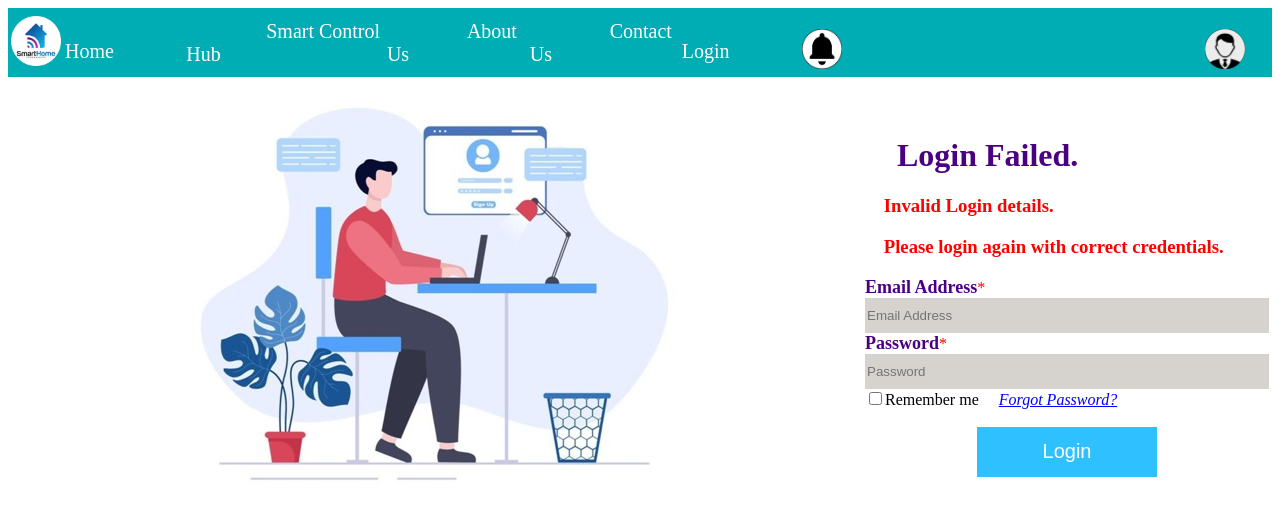
After one commit to AnzilPaul/ThesmartHome2, a Django app: template myapp1/templates/myapp1/Login2.html in a window 1280 px wide. The commit adds this page. Shown: the top 519 px of the page. Run offline with Django 4.2, Linux system fonts and the light colour scheme; the template is opened without the code that fills it, so the values that code supplies are empty.

Commit message:
Our Second Commit

```diff
--- a/firstproject/settings.py
+++ b/firstproject/settings.py
@@ -111,7 +111,7 @@ AUTH_PASSWORD_VALIDATORS = [
     },
     {
         'NAME': 'django.contrib.auth.password_validation.MinimumLengthValidator',
-        'OPTION': {'min_length': 8}
+        'OPTIONS': {'min_length': 8}
     },
     {
         'NAME': 'django.contrib.auth.password_validation.CommonPasswordValidator',
--- /dev/null
+++ b/myapp1/templates/myapp1/Login2.html
@@ -0,0 +1,80 @@
+{% load static %}
+<!doctype HTML>
+<html>
+    <head>
+        <title>Smart Home</title>
+         <link type="text/css" rel="stylesheet" href="{% static 'css/style1.css' %}" />
+        <style>
+            .cls1{
+                color:white;
+                font-size:20px;
+            }
+            .cls2{
+                font-size:18px;
+            }
+            .nounderline{
+                text-decoration: none;
+            }
+        </style>
+    </head>
+    <body>
+        <div style="background-color:#00adb5;">
+            <table>
+                <tr>
+                    <td><img src="{% static 'images/Smart home logo.png' %}" style="width:50px; height:50px;" /></td>
+                    <td>&emsp;&emsp;&emsp;&emsp;&emsp;<a href="#" class="cls1 nounderline">Home</a></td>
+                    <td>&emsp;&emsp;&emsp;&emsp;&emsp;<a href="#" class="cls1 nounderline">Smart Control Hub</a></td>
+                    <td>&emsp;&emsp;&emsp;&emsp;&emsp;<a href="#" class="cls1 nounderline">About Us</a></td>
+                    <td>&emsp;&emsp;&emsp;&emsp;&emsp;<a href="#" class="cls1 nounderline">Contact Us</a></td>
+                    <td>&emsp;&emsp;&emsp;&emsp;&emsp;<a href="#" class="cls1 nounderline">Login</a></td>
+                    <td>&emsp;&emsp;&emsp;&emsp;&emsp;&emsp;&emsp;&emsp;&emsp;&emsp;&emsp;&emsp;&emsp;&emsp;&emsp;&emsp;&emsp;&emsp;&emsp;&emsp;&emsp;&emsp;&emsp;<a href="#" class="cls1"><img src="{% static 'images/notify logo.png' %}" style="width:40pxpx; height:40px;" /></a></td>
+                    <td>&emsp;&emsp;<a href="#" class="cls1"><img src="{% static 'images/user profile logo.png' %}" style="width:40px; height:40px;"/></a></td>
+                </tr>
+            </table>
+        </div>
+
+        <table>
+            <tr>
+                <td>
+                    &nbsp;&nbsp;&nbsp;&nbsp;&nbsp;&nbsp;&nbsp;&nbsp;&nbsp;&nbsp;&nbsp;
+                    &nbsp;&nbsp;&nbsp;&nbsp;&nbsp;&nbsp;&nbsp;&nbsp;&nbsp;&nbsp;&nbsp;
+                    &nbsp;&nbsp;&nbsp;&nbsp;&nbsp;&nbsp;&nbsp;&nbsp;&nbsp;&nbsp;&nbsp;
+                    &nbsp;&nbsp;&nbsp;&nbsp;&nbsp;&nbsp;&nbsp;&nbsp;&nbsp;&nbsp;&nbsp;
+
+                </td>
+                <td>
+                    <img src="{% static 'images/LoginImg.jpg' %}">
+                </td>
+                <td>
+                    &nbsp;&nbsp;&nbsp;&nbsp;&nbsp;&nbsp;&nbsp;&nbsp;&nbsp;&nbsp;&nbsp;
+                    &nbsp;&nbsp;&nbsp;&nbsp;&nbsp;&nbsp;&nbsp;&nbsp;&nbsp;&nbsp;&nbsp;
+                    &nbsp;&nbsp;&nbsp;&nbsp;&nbsp;&nbsp;&nbsp;&nbsp;&nbsp;&nbsp;&nbsp;
+                    &nbsp;&nbsp;&nbsp;&nbsp;&nbsp;&nbsp;&nbsp;&nbsp;&nbsp;&nbsp;&nbsp;
+
+                </td>
+
+                <td>
+                    <h1 style =color:indigo>&nbsp;&nbsp;&nbsp;&nbsp;Login Failed.</h1>
+                    <h3 style =color:red>&nbsp;&nbsp;&nbsp;&nbsp;Invalid Login details.</h3>
+                    <h3 style =color:red>&nbsp;&nbsp;&nbsp;&nbsp;Please login again with correct credentials.</h3>
+                    <form action="{% url 'myapp1:user_login' %}" method="POST">
+                        {% csrf_token %}
+                        <label for="email" style="color:indigo;" class="cls2"><b>Email Address</b></label><span style="color:red;">*</span> <br />
+                        <input type="email" name="email" placeholder="Email Address" style="background-color:#d6d3cf; width:400px; height:33px; border:0;" required/>
+                        <br />
+                        <label for="password" style="color:indigo;" class="cls2"><b>Password</b></label><span style="color:red;">*</span> <br />
+                        <input type="password" name="password" placeholder="Password" style="background-color:#d6d3cf; width:400px; height:33px; border:0;" required/>
+                        <br />
+                        <input type="checkbox" name="c1" value="Remember me" style="background-color:#d6d3cf;"/>Remember me&nbsp;&nbsp;&nbsp;
+                        &nbsp;<a href="#" style="color:blue;"><i>Forgot Password?</i></a>
+                        <br />
+                        <br />
+                        &emsp;&emsp;&emsp;&emsp;&emsp;&emsp;&emsp;<input type="submit" name="loginbtn" value="Login" style="background-color:#2fc0ff; border:0; color:white; font-size:20px; width:180px; height:50px;" />
+                    </form>
+                </td>
+
+            </tr>
+        </table>
+
+    </body>
+</html>
--- a/myapp1/templates/myapp1/Signup.html
+++ b/myapp1/templates/myapp1/Signup.html
@@ -74,6 +74,7 @@
                         <label style="color:indigo;" class="cls2"><b>Confirm Password</b></label><span style="color:red;">*</span><br />
                         {{user_form.confirm_password}}
                         {{user_form.confirm_password.errors}}
+                        {{user_form.non_field_errors}}
 
 
 
--- a/myapp1/views.py
+++ b/myapp1/views.py
@@ -36,7 +36,7 @@ def register(request):
         if user_form.is_valid() and register_form.is_valid():
             user=user_form.save(commit=False)
             #Encrypt password
-            user.set_password(user.password)
+            user.set_password(user_form.cleaned_data['password'])
             #Split full name into first and last name
             full_name=user_form.cleaned_data['full_name']
             parts=full_name.split(" ", 1)
@@ -77,7 +77,8 @@ def user_login(request):
                 return HttpResponse("Your account is inactive.")
         else:
             print("Login failed")
-            return HttpResponse("Invalid login details")
+            print("Invalid login details")
+            return render(request,"myapp1/Login2.html")
     else:
         return render(request,"myapp1/Login.html")
 @login_required
```
Also changed, not shown: myapp1/forms.py (+12 -2 lines).
